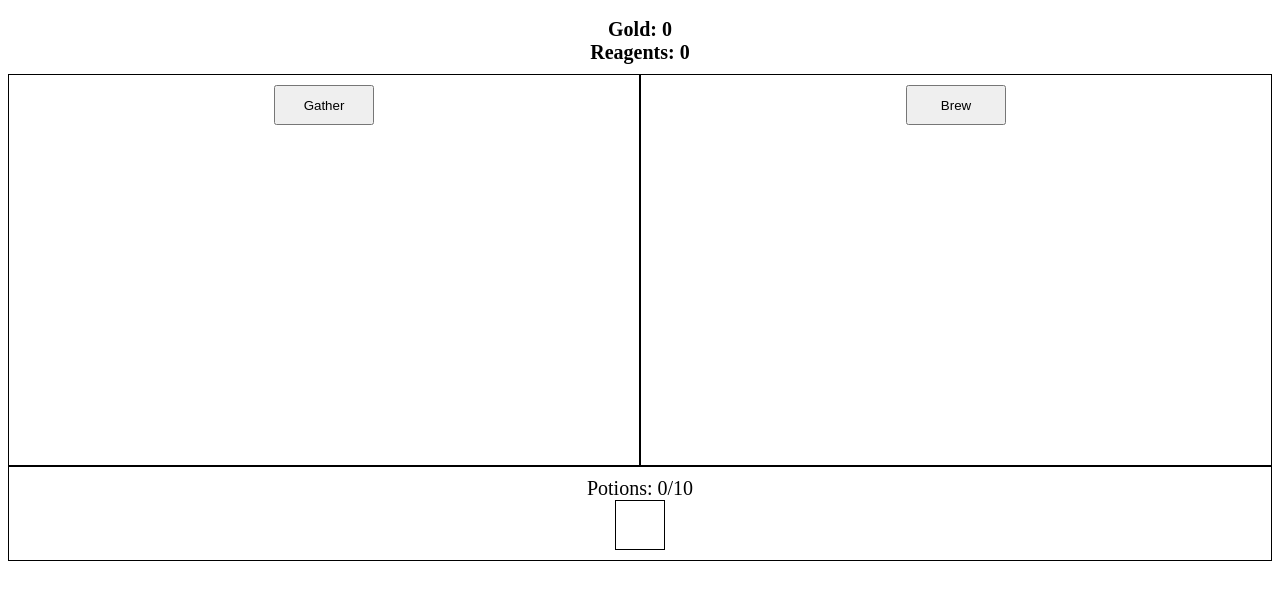
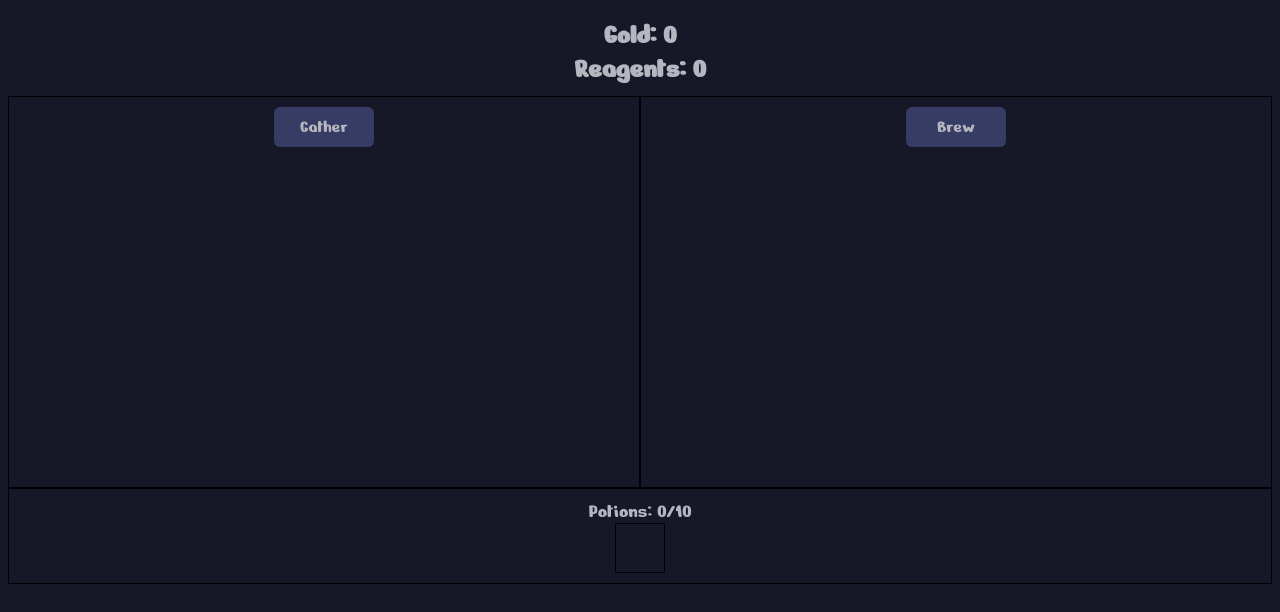
Before and after one commit to busyjester/Idle-Alchemy, a plain HTML site: page Idle Alchemy/index.html in a window 1280 px wide. Drawn offline with Linux system fonts and the light colour scheme.

Commit message:
New color palette and font

```diff
--- a/Idle Alchemy/css/style.css
+++ b/Idle Alchemy/css/style.css
@@ -1,5 +1,11 @@
 * {
-    box-sizing: border-box;
+	box-sizing: border-box;
+	font-family: 'Nerko One', cursive;
+}
+
+body {
+	background-color: rgb(22, 24, 40);
+	color: rgb(181, 182, 191);
 }
 
 #app {
@@ -28,14 +34,35 @@
     flex-direction: column;
     align-content: center;
     align-items: center;
-    border: 1px solid black;
+	border: 1px solid black;
     width: 50%;
     padding: 10px;
 }
 
 .action-button {
     width: 100px;
-    height: 40px;
+	height: 40px;
+	font-size: 18px;
+	border: none;
+	outline: none;
+	border-radius: 6px;
+	background-color: rgb(55, 60, 100);
+	color: rgb(181, 182, 191);
+}
+
+.action-button:focus {
+	border: none;
+	outline: none;
+}
+
+.action-button:active {
+	border: none;
+	outline: none;
+	background-color: rgb(96, 103, 168);
+}
+
+.big {
+	font-size: 28px;
 }
 
 #inventory {
--- a/Idle Alchemy/index.html
+++ b/Idle Alchemy/index.html
@@ -1,7 +1,9 @@
 <html lang="en">
 <head>
     <meta charset="UTF-8">
-    <meta name="viewport" content="width=device-width, initial-scale=1.0">
+	<meta name="viewport" content="width=device-width, initial-scale=1.0">
+	<link rel="preconnect" href="https://fonts.gstatic.com">
+	<link href="https://fonts.googleapis.com/css2?family=Nerko+One&display=swap" rel="stylesheet">
     <link rel="stylesheet" type="text/css" href="css/style.css">
     <title>Idle Alchemy</title>
 </head>
@@ -9,10 +11,10 @@
     <div id="game">
         <div id="resources">
             <div>
-                Gold: {{ resource.gold }}
+                <span class="big">Gold: {{ resource.gold }}</span>
             </div>
             <div>
-                Reagents: {{ resource.ingredients }}
+                <span class="big">Reagents: {{ resource.ingredients }}</span>
             </div>
         </div>
         <div id="actions">
```
Also changed, not shown: 1 other file.
